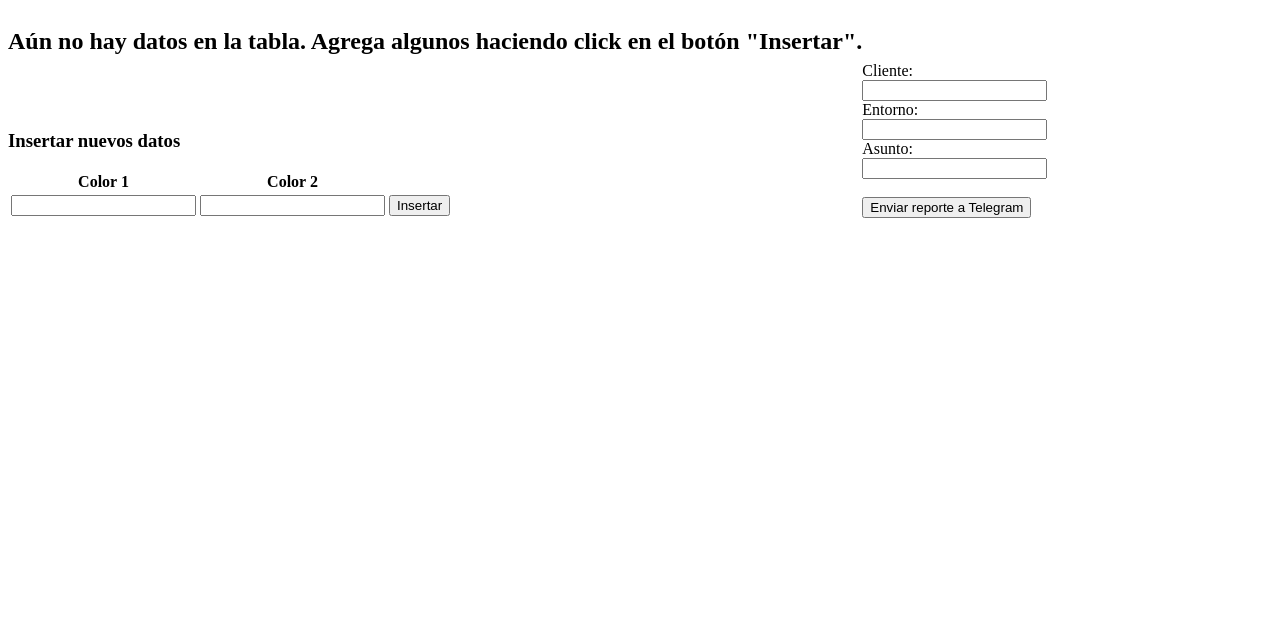
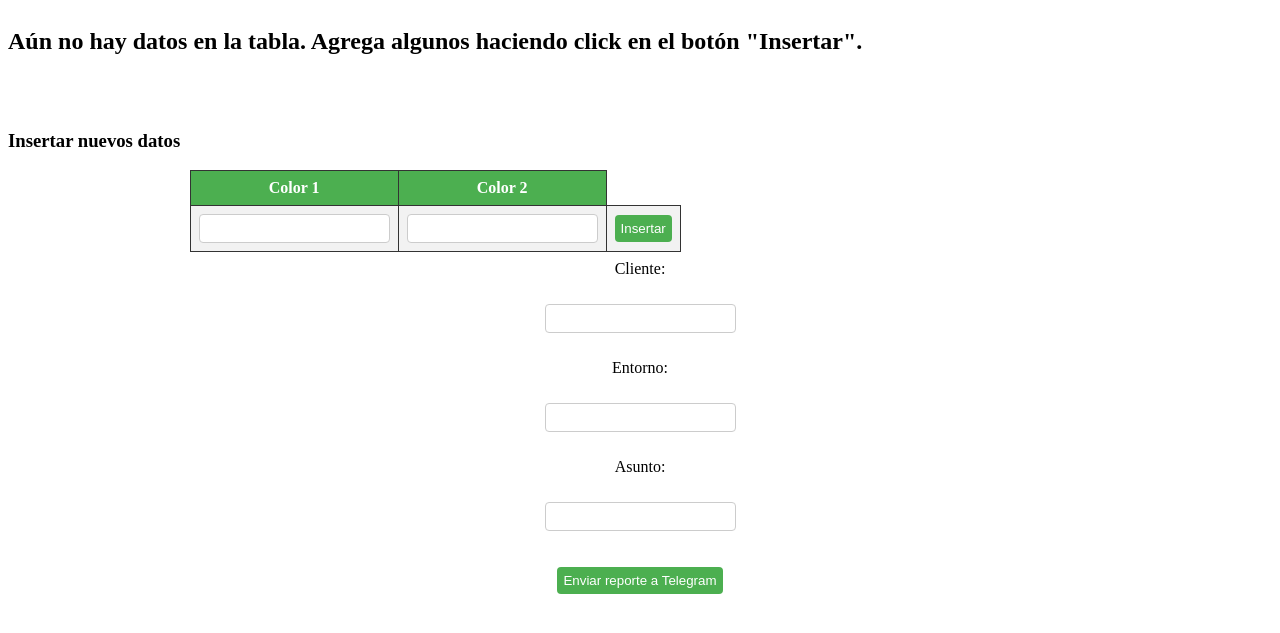
Before and after one commit to danand9897/telegram_bot_sql_report, a Flask app: template templates/index.html in a window 1280 px wide. Shown: the top 633 px of the page. Run offline with Flask 2, Linux system fonts and the light colour scheme; the template is opened without the code that fills it, so the values that code supplies are empty; parts of the project's set-up code (start-up, migrations or seed data) failed here and were passed over.

Commit message:
Proyecto Final con algo de estilos

```diff
--- a/main.py
+++ b/main.py
@@ -215,7 +215,7 @@ def enviar():
     bot_token = "5818144839:AAFfOzq7Qo2ynP0XOnCqOOJQsfaeQqXwMLY"
 
     # La ID del chat donde quieres enviar la imagen
-    chat_id = "-875581438"
+    chat_id = "-820972397"
 
     # El nombre del archivo de la imagen que quieres enviar
     image_file = "images/mi_imagen.png"
@@ -238,7 +238,4 @@ def enviar():
     return render_template('confirmacion.html')
 
 if __name__ == '__main__':
-    #crerBase()
-    #ver()
-    #mandarTelegram()
     app.run(port=5500)
--- /dev/null
+++ b/static/style.css
@@ -0,0 +1,51 @@
+table {
+  width: 50%;
+  border-collapse: collapse;
+  margin: 0 auto;
+}
+
+th, td {
+  border: 1px solid #333;
+  padding: 8px;
+  text-align: center;
+}
+
+tr:nth-child(even) {
+  background-color: #f2f2f2;
+}
+
+th {
+  background-color: #4caf50;
+  color: white;
+}
+
+form {
+  display: flex;
+  flex-direction: column;
+  align-items: center;
+  width: 50%;
+  margin: 0 auto;
+}
+
+label {
+  margin: 8px 0;
+}
+
+input[type="text"] {
+  padding: 6px;
+  border: 1px solid #ccc;
+  border-radius: 4px;
+}
+
+input[type="submit"] {
+  padding: 6px;
+  border: none;
+  border-radius: 4px;
+  background-color: #4caf50;
+  color: white;
+  cursor: pointer;
+}
+
+input[type="submit"]:hover {
+  background-color: #46a049;
+}
--- a/templates/confirmacion.html
+++ b/templates/confirmacion.html
@@ -2,6 +2,7 @@
 <html>
 <head>
     <title>Mensaje de exito</title>
+    <link rel="stylesheet" type="text/css" href="static/style.css">
 </head>
 <body>
     <h1>El reporte se ha enviado exitosamente!</h1>
--- a/templates/index.html
+++ b/templates/index.html
@@ -2,8 +2,10 @@
 <html>
 <head>
     <title>Mi tabla</title>
+    <link rel="stylesheet" type="text/css" href="static/style.css">
 </head>
 <body>
+<div>
     <div style="float: left;">
 
         {% if datos %}
@@ -57,8 +59,10 @@
         <img src="/mi_grafico">
         {% endif %}
     </div>
+</div>
+
+<div>
     <br><br><br>
-
     <form method="post" action="/enviar">
         <label for="cliente">Cliente:</label><br>
         <input type="text" id="cliente" name="cliente"><br>
@@ -68,7 +72,7 @@
         <input type="text" id="asunto" name="asunto"><br><br>
         <input type="submit" value="Enviar reporte a Telegram">
     </form>
-
+</div>
 
 </body>
 </html>
```
Also changed, not shown: images/imagen_web.png, images/mi_imagen.png, mi_base_de_datos.db. Lines whose indentation alone changed are shown as unchanged.
